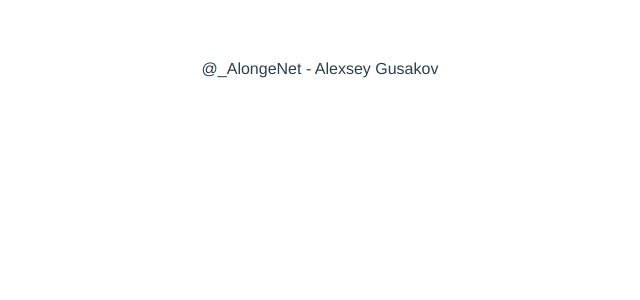
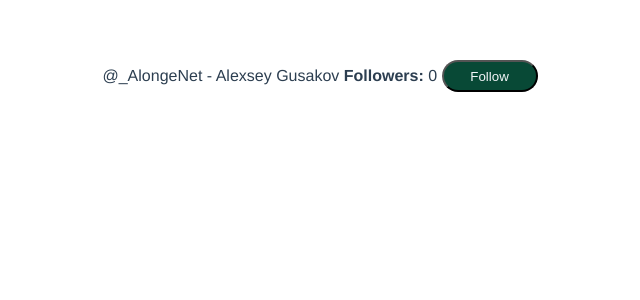
Before and after one commit to AlexseyWeb/peet-Vue-3, a Vue app: page / in a window 1280 px wide. Shown: the top 300 px of the page, without its empty margins (320-960 px from the left). Built offline with nearby package versions, Linux system fonts and the light colour scheme.

Commit message:
create followers

```diff
--- a/src/App.vue
+++ b/src/App.vue
@@ -1,6 +1,8 @@
 <template>
   <div id="app">
     @{{user.username}} - {{fullName}}
+    <strong>Followers: </strong> {{followers}}
+    <button v-on:click="followUsers">Follow</button>
   </div>
 </template>
 
@@ -27,6 +29,11 @@ export default {
     fullName(){
       return `${this.user.firstName} ${this.user.lastName}`;
     }
+  },
+  methods: {
+    followUsers(){
+      this.followers++;
+    }
   }
 }
 </script>
@@ -40,4 +47,12 @@ export default {
   color: #2c3e50;
   margin-top: 60px;
 }
+button{
+  width: 6rem;
+  height: 2rem;
+  border-radius: 40px;
+  color:#f2f4f7;
+  background: #084936;
+  outline:none;
+}
 </style>
```
